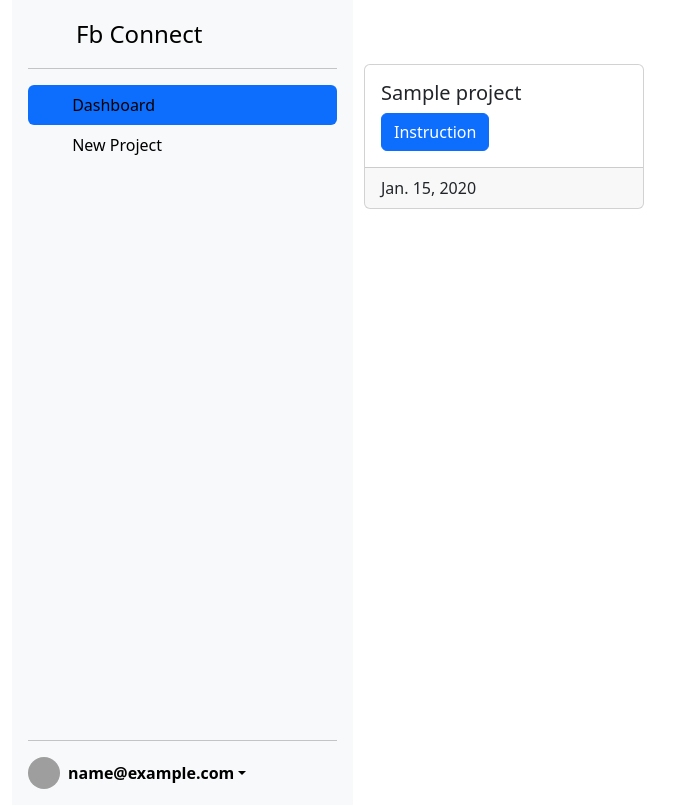
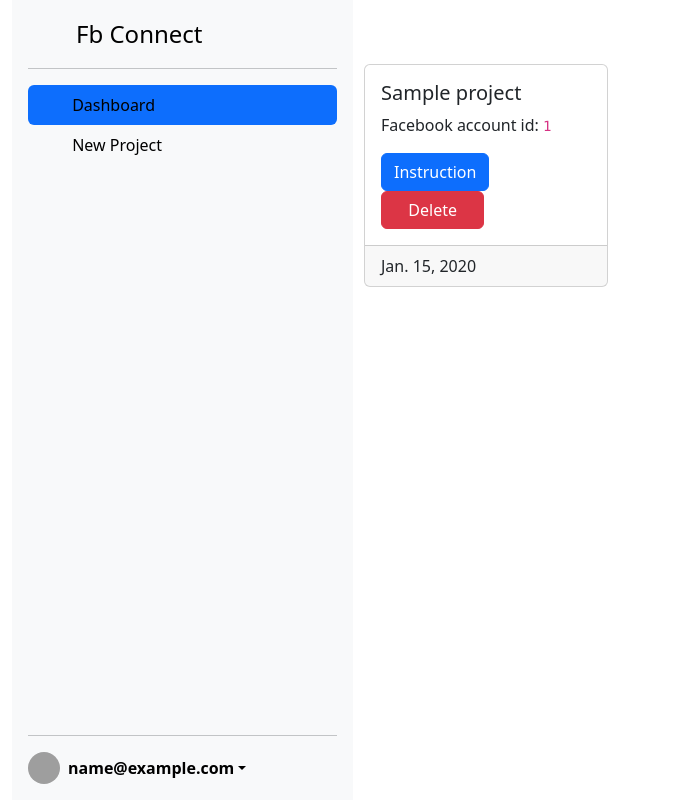
Before and after one commit to eugene-chernopyatko/fb-connect, a Django app: page /projects/ in a window 1280 px wide. Shown: the whole page, without its empty margins (0-679 px from the left). After the commit the page ends 784 px from the top, so only its background shows below. Run offline with Django 4.2, Linux system fonts and the light colour scheme; a user stored in the database is signed in; tables that the repository leaves empty hold one stand-in row (values such as "Sample post"); grey boxes are pictures that could not be loaded.

Commit message:
add delete button + fix left column html

```diff
--- a/datatransfer/templates/projects_page.html
+++ b/datatransfer/templates/projects_page.html
@@ -1,49 +1,62 @@
 <!DOCTYPE html>
 <html lang="en">
+
 <head>
   <meta charset="UTF-8">
   <title>Title</title>
-    <link href="https://cdn.jsdelivr.net/npm/bootstrap@5.3.0-alpha3/dist/css/bootstrap.min.css" rel="stylesheet" integrity="sha384-KK94CHFLLe+nY2dmCWGMq91rCGa5gtU4mk92HdvYe+M/SXH301p5ILy+dN9+nJOZ" crossorigin="anonymous">
+  <link href="https://cdn.jsdelivr.net/npm/bootstrap@5.3.0-alpha3/dist/css/bootstrap.min.css" rel="stylesheet"
+    integrity="sha384-KK94CHFLLe+nY2dmCWGMq91rCGa5gtU4mk92HdvYe+M/SXH301p5ILy+dN9+nJOZ" crossorigin="anonymous">
 </head>
+
 <body>
   <div class="container-fluid">
     <div class="row">
       <div class="col-3">
-<div class="d-flex flex-column flex-shrink-0 p-3 bg-body-tertiary" style="width: 341px; height: 805px;">
+        <div class="d-flex flex-column flex-shrink-0 p-3 bg-body-tertiary" style="width: 341px; height: 100vh;">
           <a href="/" class="d-flex align-items-center mb-3 mb-md-0 me-md-auto link-body-emphasis text-decoration-none">
-      <svg class="bi pe-none me-2" width="40" height="32"><use xlink:href="{% url 'projects' %}"></use></svg>
+            <svg class="bi pe-none me-2" width="40" height="32">
+              <use xlink:href="{% url 'projects' %}"></use>
+            </svg>
             <span class="fs-4">Fb Connect</span>
           </a>
           <hr>
           <ul class="nav nav-pills flex-column mb-auto">
             <li>
               <a href="" class="nav-link link-body-emphasis active">
-          <svg class="bi pe-none me-2" width="16" height="16"><use xlink:href="#speedometer2"></use></svg>
+                <svg class="bi pe-none me-2" width="16" height="16">
+                  <use xlink:href="#speedometer2"></use>
+                </svg>
                 Dashboard
               </a>
             </li>
             <li>
               <a href="{% url 'create-project'%}" class="nav-link link-body-emphasis">
-          <svg class="bi pe-none me-2" width="16" height="16"><use xlink:href="#speedometer2"></use></svg>
+                <svg class="bi pe-none me-2" width="16" height="16">
+                  <use xlink:href="#speedometer2"></use>
+                </svg>
                 New Project
               </a>
             </li>
           </ul>
           <hr>
           <div class="dropdown">
-      <a href="" class="d-flex align-items-center link-body-emphasis text-decoration-none dropdown-toggle" data-bs-toggle="dropdown" aria-expanded="false">
-        <img src="https://pbs.twimg.com/profile_images/1646955748444852231/XGehZ_9v_400x400.jpg" alt="" width="32" height="32" class="rounded-circle me-2">
+            <a href="" class="d-flex align-items-center link-body-emphasis text-decoration-none dropdown-toggle"
+              data-bs-toggle="dropdown" aria-expanded="false">
+              <img src="https://pbs.twimg.com/profile_images/1646955748444852231/XGehZ_9v_400x400.jpg" alt="" width="32"
+                height="32" class="rounded-circle me-2">
               <strong>{{ user.email }}</strong>
             </a>
             <ul class="dropdown-menu text-small shadow">
               <li><a class="dropdown-item" href="{% url 'perm' %}">Permission settings</a></li>
-        <li><hr class="dropdown-divider"></li>
+              <li>
+                <hr class="dropdown-divider">
+              </li>
               <li><a class="dropdown-item" href="{% url 'logout'%}">Log out</a></li>
             </ul>
           </div>
         </div>
       </div>
-    <div class="col-9 p-5">
+      <div class="col-8 p-5">
         <div class="row">
           {% for i in projects %}
           <div class="col-sm-4 mb-3 mb-sm-0 p-2 g-2">
@@ -51,8 +64,9 @@
             <div class="card">
               <div class="card-body">
                 <h5 class="card-title">{{ i.project_name }}</h5>
+                <p class="card-text">Facebook account id: <code>{{i.account_id}}</code></p>
                 <a href="{% url 'project-detail' i.pk %}" class="btn btn-primary">Instruction</a>
-
+                <a href="{{i.pk}}/delete" class="btn btn-danger" style="width: 103.38px;">Delete</a>
               </div>
               <div class="card-footer">{{ i.date_create }}</div>
             </div>
@@ -61,25 +75,11 @@
           {% endfor %}
         </div>
       </div>
-<!--    <script>-->
-<!--function changeContent(projectid) {-->
-<!--  fetch(`/projects/${projectid}`)-->
-<!--    .then(response => response.json())-->
-<!--    .then(data => {-->
-<!--      var element = document.getElementById("test");-->
-<!--      if (data.projects.length > 0) {-->
-<!--        element.innerHTML = JSON.parse(data.projects)[0].fields.project_name;-->
-<!--      } else {-->
-<!--        element.innerHTML = "Проект не найден";-->
-<!--      }-->
-<!--    })-->
-<!--    .catch(error => {-->
-<!--      console.log(error);-->
-<!--    });-->
-<!--}-->
-<!--    </script>-->
     </div>
   </div>
-<script src="https://cdn.jsdelivr.net/npm/bootstrap@5.3.0-alpha3/dist/js/bootstrap.bundle.min.js" integrity="sha384-ENjdO4Dr2bkBIFxQpeoTz1HIcje39Wm4jDKdf19U8gI4ddQ3GYNS7NTKfAdVQSZe" crossorigin="anonymous"></script>
+  <script src="https://cdn.jsdelivr.net/npm/bootstrap@5.3.0-alpha3/dist/js/bootstrap.bundle.min.js"
+    integrity="sha384-ENjdO4Dr2bkBIFxQpeoTz1HIcje39Wm4jDKdf19U8gI4ddQ3GYNS7NTKfAdVQSZe"
+    crossorigin="anonymous"></script>
 </body>
+
 </html>
--- a/datatransfer/urls.py
+++ b/datatransfer/urls.py
@@ -4,7 +4,8 @@ from . import views
 
 urlpatterns = [
     path('', views.projects_main, name='projects'),
-    path('go/', views.go),
+    # path('go/', views.go),
     path('<int:pk>', views.get_project, name='project-detail'),
+    path('<int:pk>/delete', views.delete_project, name='project-delete'),
     path('create/', views.create_project, name='create-project')
 ]
--- a/datatransfer/views.py
+++ b/datatransfer/views.py
@@ -126,6 +126,18 @@ def create_project(request):
             return render(request, 'create_project.html', {'form': form, 'accounts': ad_accounts})
 
 
+def delete_project(request, pk):
+    proj = Project.objects.get(pk=pk)
+    ssh = paramiko.SSHClient()
+    ssh.set_missing_host_key_policy(paramiko.AutoAddPolicy())
+    ssh.connect(hostname='ssh.pythonanywhere.com', username=USER, password=PASSWORD)
+    sftp = ssh.open_sftp()
+    sftp.remove(f'/home/neyokee/fb_cost_data/{proj.filename_to_transfer}')
+    sftp.close()
+    proj.delete()
+    return redirect('projects')
+
+
 def go(request):
     if request.user.is_authenticated:
         user_a_id = request.user.fb_app_id
```
Also changed, not shown: authentication/templates/account_permissions.html (+10 -3 lines), authentication/templates/index.html (+8 -2 lines), authentication/templates/user_registration.html (+8 -2 lines), datatransfer/templates/create_project.html (+16 -5 lines), datatransfer/templates/project_detail.html (+26 -9 lines). Lines whose indentation alone changed are shown as unchanged.
